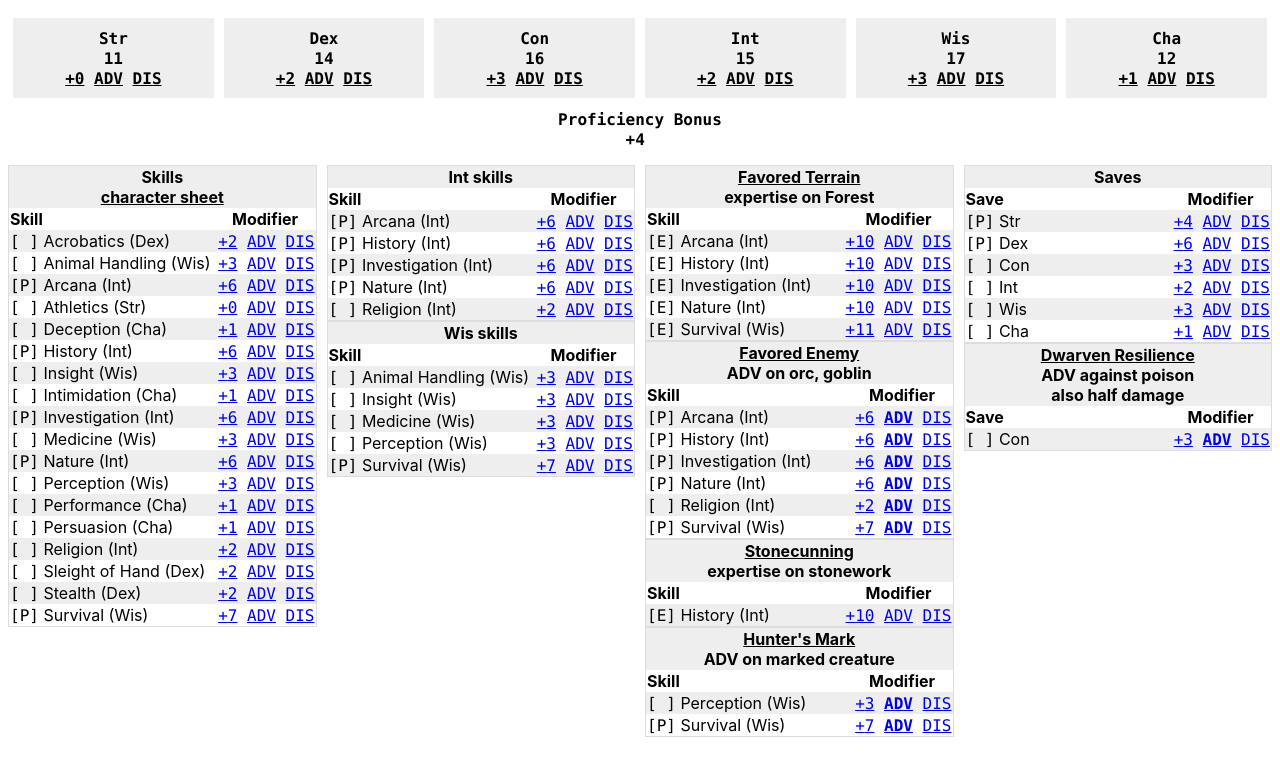
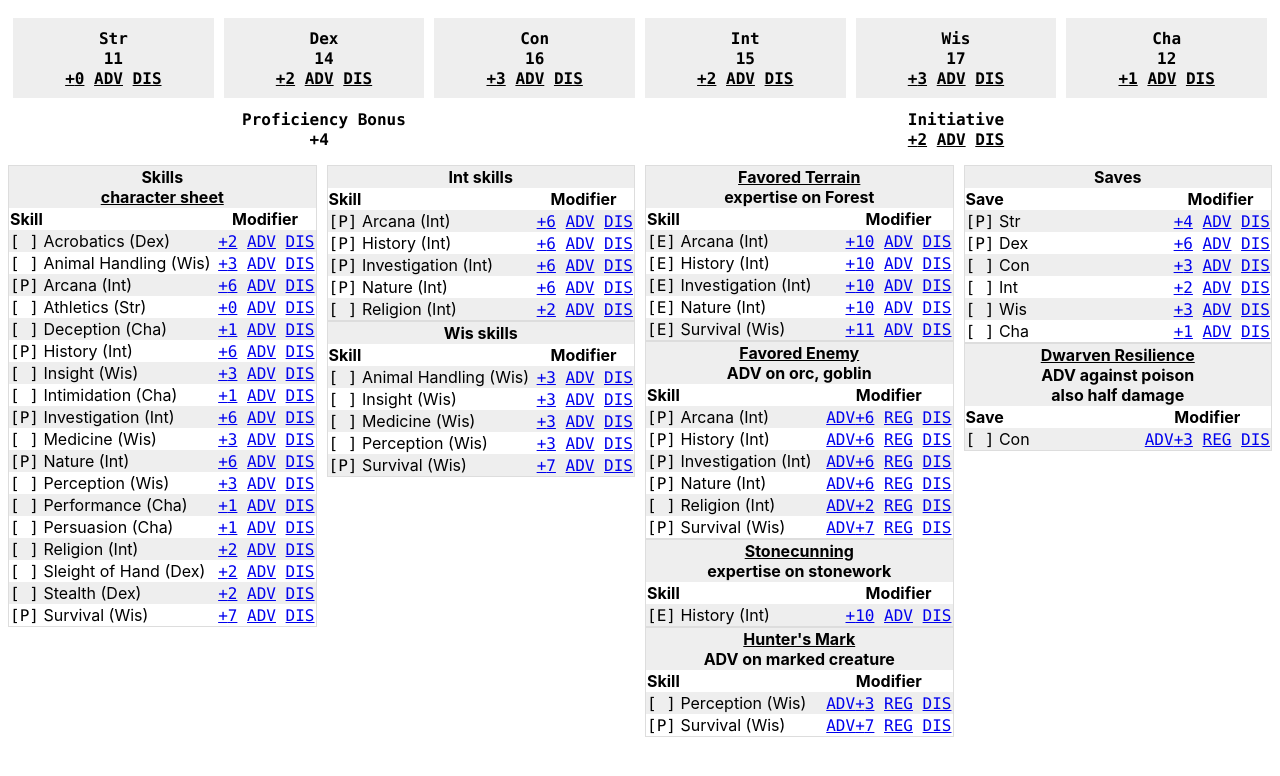
Before and after one commit to igor-makarov/DnD-Playing, an Astro site: page /DnD-Playing/Adrik in a window 1280 px wide. Built offline with nearby package versions, Linux system fonts and the light colour scheme; Astro itself is replaced by a stand-in of ours.

Commit message:
add initiaitive

```diff
--- a/src/components/CheckCell.tsx
+++ b/src/components/CheckCell.tsx
@@ -29,6 +29,28 @@ const CheckCell: React.FC<CheckCellProps> = ({ bonus, advantage = false }) => {
   const bonusSign = bonus >= 0 ? "+" : "";
   const diceString = DiceString.init("d20", bonus).toString();
 
+  if (advantage) {
+    return (
+      <span className="mono check-cell" data-bonus={bonus} data-advantage={advantage}>
+        <a className="advantage-link" href={getRollUrl(diceString, diceAppKey, { advantage: true })}>
+          ADV
+        </a>
+        <a className="regular-link" href={getRollUrl(diceString, diceAppKey)}>
+          {bonusSign}
+          {bonus}
+        </a>
+        &nbsp;
+        <a className="regular-link" href={getRollUrl(diceString, diceAppKey)}>
+          REG
+        </a>
+        &nbsp;
+        <a className="disadvantage-link" href={getRollUrl(diceString, diceAppKey, { disadvantage: true })}>
+          DIS
+        </a>
+      </span>
+    );
+  }
+
   return (
     <span className="mono check-cell" data-bonus={bonus} data-advantage={advantage}>
       <a className="regular-link" href={getRollUrl(diceString, diceAppKey)}>
@@ -37,7 +59,7 @@ const CheckCell: React.FC<CheckCellProps> = ({ bonus, advantage = false }) => {
       </a>
       &nbsp;
       <a className="advantage-link" href={getRollUrl(diceString, diceAppKey, { advantage: true })}>
-        {advantage ? <strong>ADV</strong> : "ADV"}
+        ADV
       </a>
       &nbsp;
       <a className="disadvantage-link" href={getRollUrl(diceString, diceAppKey, { disadvantage: true })}>
--- a/src/pages/Adrik.astro
+++ b/src/pages/Adrik.astro
@@ -37,9 +37,15 @@ import "../../public/styles/style.css";
             }
           </tr>
           <tr>
-            <th colspan="6" class="modifier">
+            <th colspan="3" class="modifier">
               <span class="mono">Proficiency Bonus</span><br />
               <span class="mono">+{character.proficiencyBonus}&nbsp;</span>
+            </th>
+            <th colspan="3" class="modifier">
+              <span class="mono">Initiative</span><br />
+              <span class="checkCell">
+                <CheckCell client:only="react" bonus={character.abilityModifier("Dex")} />
+              </span>
             </th>
           </tr>
         </table>
```
Also changed, not shown: src/pages/Azamat.astro (+7 -1 lines).
